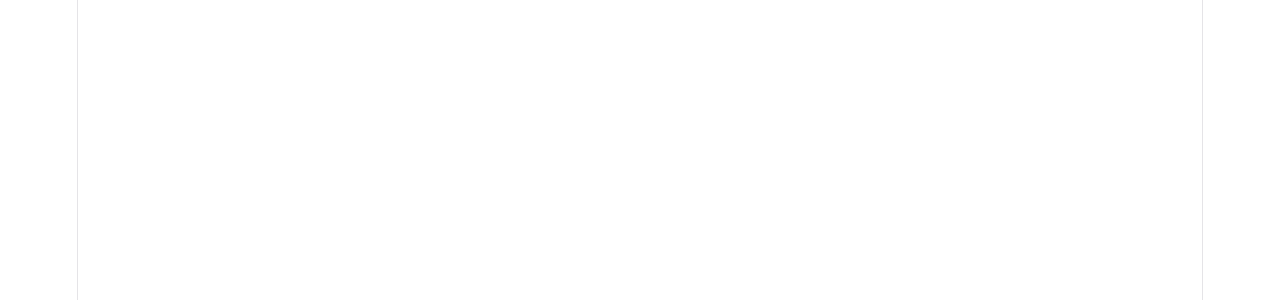
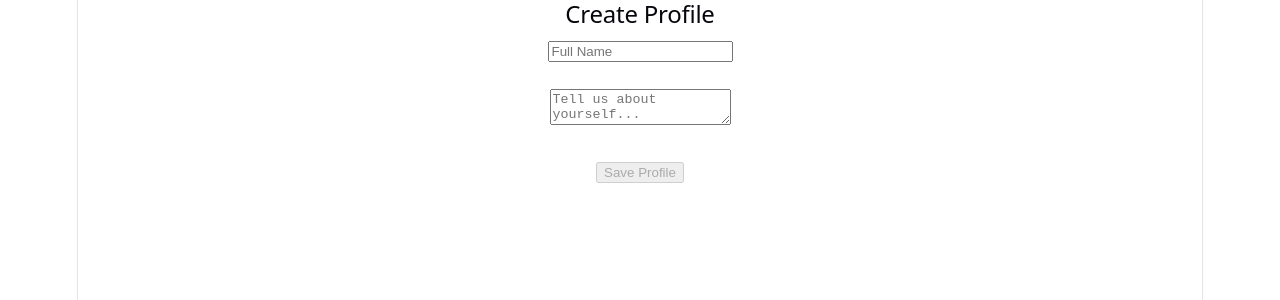
Before and after one commit to hamdiheb/GuessWhoProject, a React (Vite) app in the folder GuessWho/frontend/: page /profile in a window 1280 px wide. Before the commit this address had no page. Shown: the top 300 px of the page. Built offline with nearby package versions, Linux system fonts and the light colour scheme.

Commit message:
Add Profile page and API integration

```diff
--- a/GuessWho/frontend/src/App.jsx
+++ b/GuessWho/frontend/src/App.jsx
@@ -2,12 +2,15 @@
 
 import SignUp from './signup/SignUp';
 import Dashboard from './dashboard/Dashboard';
+import Profile from './profile/Profile';
+
 
 function App() {
   return (
     <Routes>
       <Route path="/" element={<SignUp />} />
       <Route path="/dashboard" element={<Dashboard />} />
+      <Route path="/profile" element={<Profile />} />
     </Routes>
   );
 }
--- /dev/null
+++ b/GuessWho/frontend/src/profile/Profile.jsx
@@ -0,0 +1,82 @@
+import { useState } from 'react';
+import { useNavigate } from 'react-router-dom';
+import './Profile.css';
+
+export default function Profile() {
+  const [fullName, setFullName] = useState('');
+  const [aboutMe, setAboutMe] = useState('');
+
+  const navigate = useNavigate();
+
+  const isFormIncomplete =
+    !fullName.trim() || !aboutMe.trim();
+
+  const handleSubmit = async (e) => {
+    e.preventDefault();
+
+    if (isFormIncomplete) {
+      alert('Please complete all fields.');
+      return;
+    }
+
+    try {
+      const response = await fetch('/api/profile', {
+        method: 'POST',
+        headers: {
+          'Content-Type': 'application/json',
+        },
+        body: JSON.stringify({
+          fullName,
+          aboutMe,
+        }),
+      });
+
+      const data = await response.json();
+
+      if (!response.ok) {
+        alert(data.message);
+        return;
+      }
+
+      alert('Profile created successfully!');
+      navigate('/dashboard');
+    } catch (error) {
+      console.error(error);
+      alert('Cannot connect to the server.');
+    }
+  };
+
+  return (
+    <div className="container">
+      <h2>Create Profile</h2>
+
+      <form onSubmit={handleSubmit}>
+        <input
+          type="text"
+          placeholder="Full Name"
+          value={fullName}
+          onChange={(e) => setFullName(e.target.value)}
+        />
+
+        <br />
+        <br />
+
+        <textarea
+          placeholder="Tell us about yourself..."
+          value={aboutMe}
+          onChange={(e) => setAboutMe(e.target.value)}
+        />
+
+        <br />
+        <br />
+
+        <button
+          type="submit"
+          disabled={isFormIncomplete}
+        >
+          Save Profile
+        </button>
+      </form>
+    </div>
+  );
+}
--- a/GuessWho/frontend/src/signup/SignUp.jsx
+++ b/GuessWho/frontend/src/signup/SignUp.jsx
@@ -49,7 +49,7 @@
       setSuccessMessage('Account created successfully!')
 
       setTimeout(() => {
-        navigate('/dashboard')
+        navigate('/profile')
       }, 1500)
     } catch (error) {
       console.error(error)
```
Also changed, not shown: GuessWho/frontend/src/profile/Profile.css (added).
